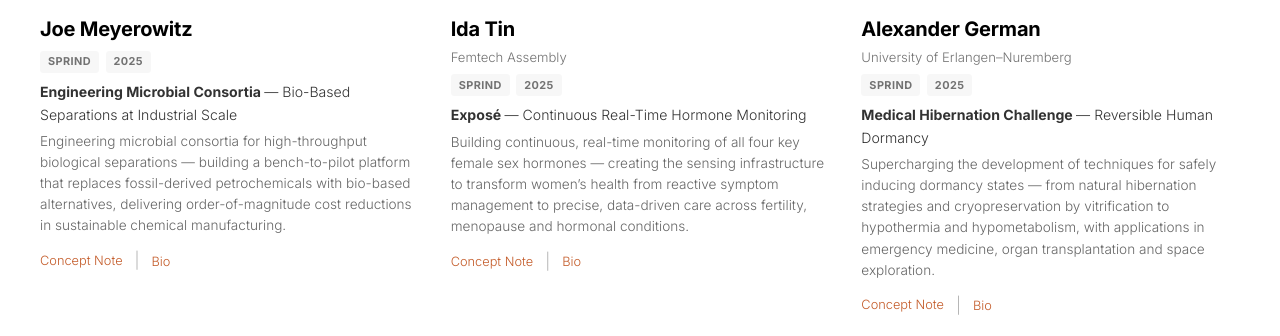
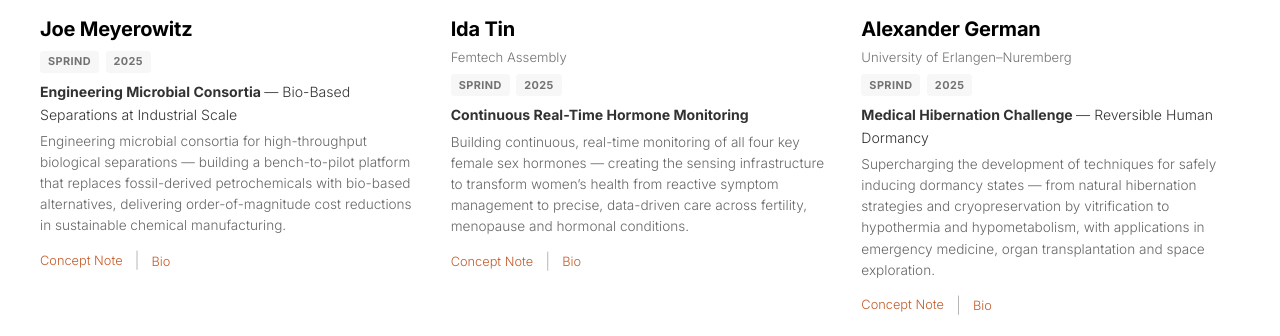
Before and after one commit to realfids/bits, a plain HTML site: page bits-uk-site/squarespace-embed.html in a window 1280 px wide. Shown: the part 4289-4625 px from the top of the page. Drawn offline with Linux system fonts and the light colour scheme.

Commit message:
Fix Ida Tin programme title

```diff
--- a/bits-uk-site/squarespace-embed.html
+++ b/bits-uk-site/squarespace-embed.html
@@ -707,7 +707,7 @@
         </div>
       </div>
       <div class="bits-fellows__card-body">
-        <div class="bits-fellows__programme">Expos&eacute; <span class="bits-fellows__programme-sub">&mdash; Continuous Real-Time Hormone Monitoring</span></div>
+        <div class="bits-fellows__programme">Continuous Real-Time Hormone Monitoring</div>
         <p class="bits-fellows__summary">Building continuous, real-time monitoring of all four key female sex hormones &mdash; creating the sensing infrastructure to transform women&rsquo;s health from reactive symptom management to precise, data-driven care across fertility, menopause and hormonal conditions.</p>
       </div>
       <div class="bits-fellows__card-footer">
```
